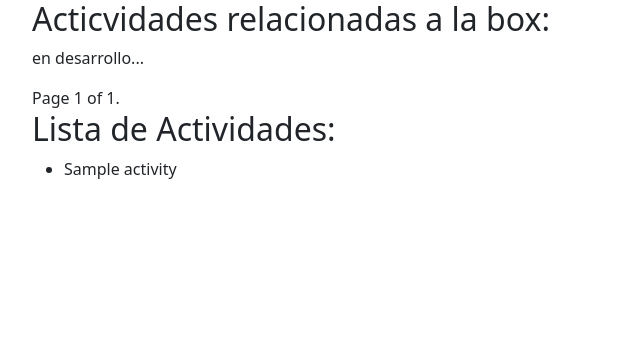
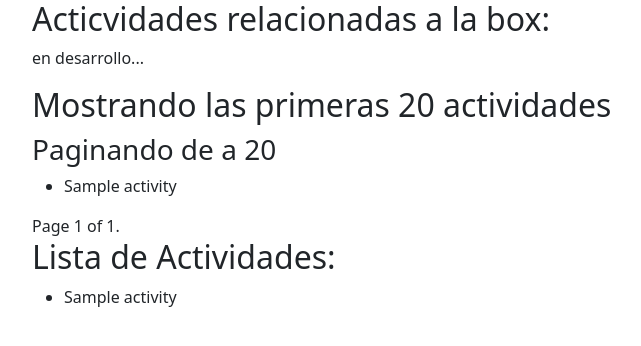
Before and after one commit to DanielVerdun/Bigbox-heroku, a Django app: page /activity/ in a window 1280 px wide. Shown: the top 346 px of the page, without its empty margins (50-691 px from the left). Run offline with Django 3.2, Linux system fonts and the light colour scheme; tables that the repository leaves empty hold one stand-in row (values such as "Sample post").

Commit message:
modificando activity.html

```diff
--- a/bigbox/templates/activity.html
+++ b/bigbox/templates/activity.html
@@ -23,7 +23,17 @@
         {{ contact.full_name|upper }}<br>
         ...
         {% endfor %}-->
-
+        <h2>Mostrando las primeras 20 actividades</h2>
+        <h3>Paginando de a 20</h3>
+        {% for activitie in activities %}
+        <div>
+            <ul>
+                <li>
+                    {{ activitie.name }}
+                </li>
+            </ul>
+        </div>
+        {% endfor %}
         <div class="pagination">
             <span class="step-links">
                 {% if page_obj.has_previous %}
```
